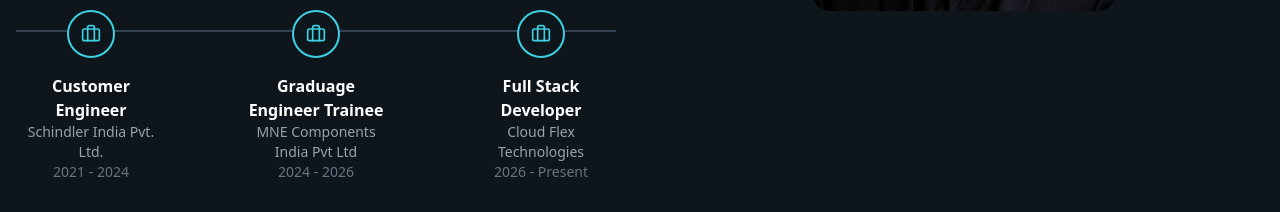
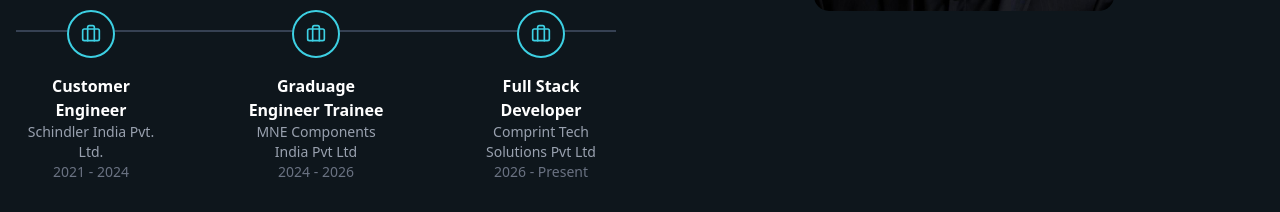
Before and after one commit to Anoop017/anoop-nair-portfolio, a React (Vite) app: page / in a window 1280 px wide. Shown: the part 1340-1552 px from the top of the page. Built offline with nearby package versions, Linux system fonts and the light colour scheme; no server answers.

Commit message:
updated resume and company name

```diff
--- a/src/components/Timeline.jsx
+++ b/src/components/Timeline.jsx
@@ -18,7 +18,7 @@ const timelineData = [
   {
     icon: <Briefcase size={20} />,
     title: "Full Stack Developer",
-    org: "Cloud Flex Technologies",
+    org: "Comprint Tech Solutions Pvt Ltd",
     duration: "2026 - Present",
   }
 ];
```
Also changed, not shown: 1 other file (tests, documents, lock files or other folders).
